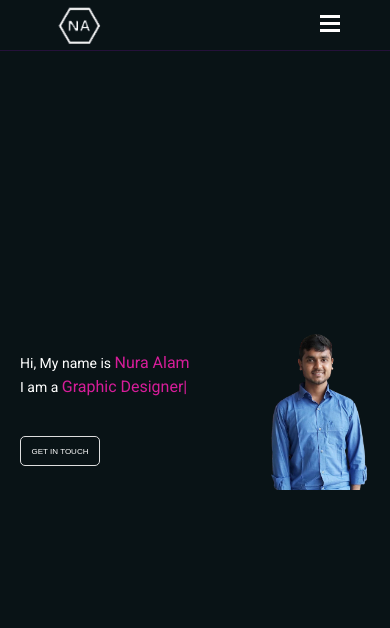
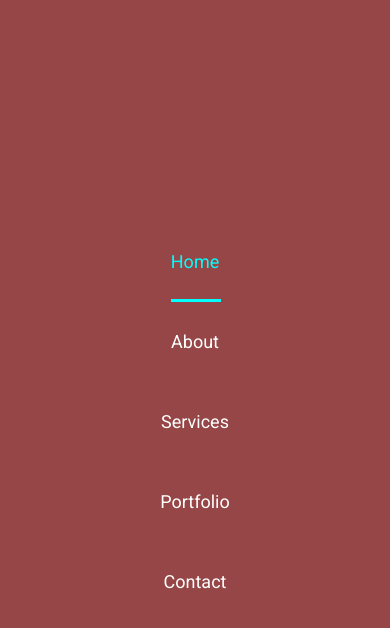
Before and after one commit to Nuralam30/my-portfolio, a React (Create React App) app: page / in a window 390 px wide. Shown: the top 628 px of the page. Built offline with nearby package versions, Linux system fonts and the light colour scheme.

Commit message:
responsive navbar

```diff
--- a/src/App.js
+++ b/src/App.js
@@ -10,6 +10,7 @@ import About from './components/About/About';
 import Services from './components/Services/Services';
 import Portfolio from './components/Portfolio/Portfolio';
 import Contact from './components/Contact/Contact';
+
 
 function App() {
   return (
--- a/src/components/Header/Header.css
+++ b/src/components/Header/Header.css
@@ -1,4 +1,5 @@
 .header{
+    width: 100%;
     background-color: 080b21;
     line-height: 60px;
     display: flex;
@@ -6,6 +7,7 @@
     align-items: center;
     padding: 0px 100px;
     border-bottom: 1px solid #25113a;
+    position: relative;
 }
 .header .logo{
     height: 80px;
@@ -18,12 +20,11 @@
 
 /* ---------toggle button start---------- */
 .toggle-btn{
+    position: absolute;
+    right: 10%;
+    top: 25px;
     display: flex;
     flex-direction: column;
-    justify-content: center;
-    align-items: center;
-    cursor: pointer;
-    display: none;
 }
 .bar{
     width: 20px;
@@ -31,20 +32,3 @@
     background-color: #ffffff;
     margin-bottom: 4px;
 }
-
-
-/* ===========responsive navbar============= */
-@media screen and (max-width: 800px) {
-    .navbar{
-        display: none;
-    }
-    .toggle-btn{
-        display: flex;
-    }
-}
-
-@media screen and (max-width: 600px) {
-    .header{
-        padding: 0px 50px;
-    }
-}
--- a/src/components/Header/Navbar/Navbar.css
+++ b/src/components/Header/Navbar/Navbar.css
@@ -25,3 +25,36 @@
     right: 0;
     margin: 0 auto;
 }
+
+
+
+/* ===========responsive navbar============= */
+@media screen and (max-width: 800px) {
+    .header .logo{
+        position: absolute;
+        left: 10%;
+        top: 0;
+    }
+    .navbar{
+        width: 100%;
+        min-height: 100vh;
+        position: absolute;
+        left: 0;
+        top: 0;
+        background-color: #964646;
+        z-index: 101 !important;
+    }
+    .navbar nav{
+        min-height: 100vh;
+        flex-direction: column;
+        justify-content: center;
+        align-items: center;
+    }
+    .header .logo{
+        height: 60px !important;
+    }
+
+    .toggle-btn{
+        display: flex;
+    }
+}
--- a/src/components/Home/Banner/Banner.css
+++ b/src/components/Home/Banner/Banner.css
@@ -2,6 +2,7 @@
     min-height: 85vh;
     display: flex;
     align-items: center;
+    z-index: 100;
 }
 .social-links{
     min-width: 100px;
--- a/src/components/Responsive/Responsive.css
+++ b/src/components/Responsive/Responsive.css
@@ -1,3 +1,10 @@
+
+
+@media screen and (max-width: 600px) {
+    .header{
+        padding: 0px 50px !important;
+    }
+}
 
 @media screen and (max-width: 550px) {
     .social-links{
@@ -14,6 +21,9 @@
     }
 }
 @media screen and (max-width: 480px) {
+    .header{
+        padding: 0px 30px !important;
+    }
     .header .logo{
         height: 50px !important;
     }
@@ -27,10 +37,10 @@
         font-size: 18px !important;
     }
     .get-in-touch{
-        max-width: 100px;
+        max-width: 100px !important;
     }
     .btn-animation{
-        font-size: 12px;
+        font-size: 12px !important;
     }
 }
 @media screen and (max-width: 400px) {
@@ -41,11 +51,10 @@
         font-size: 16px !important;
     }
     .get-in-touch{
-        height: 30px !important;
         max-width: 80px !important;
     }
     .btn-animation{
-        font-size: 8px;
+        font-size: 10px !important;
     }
 
     .contact{
```
